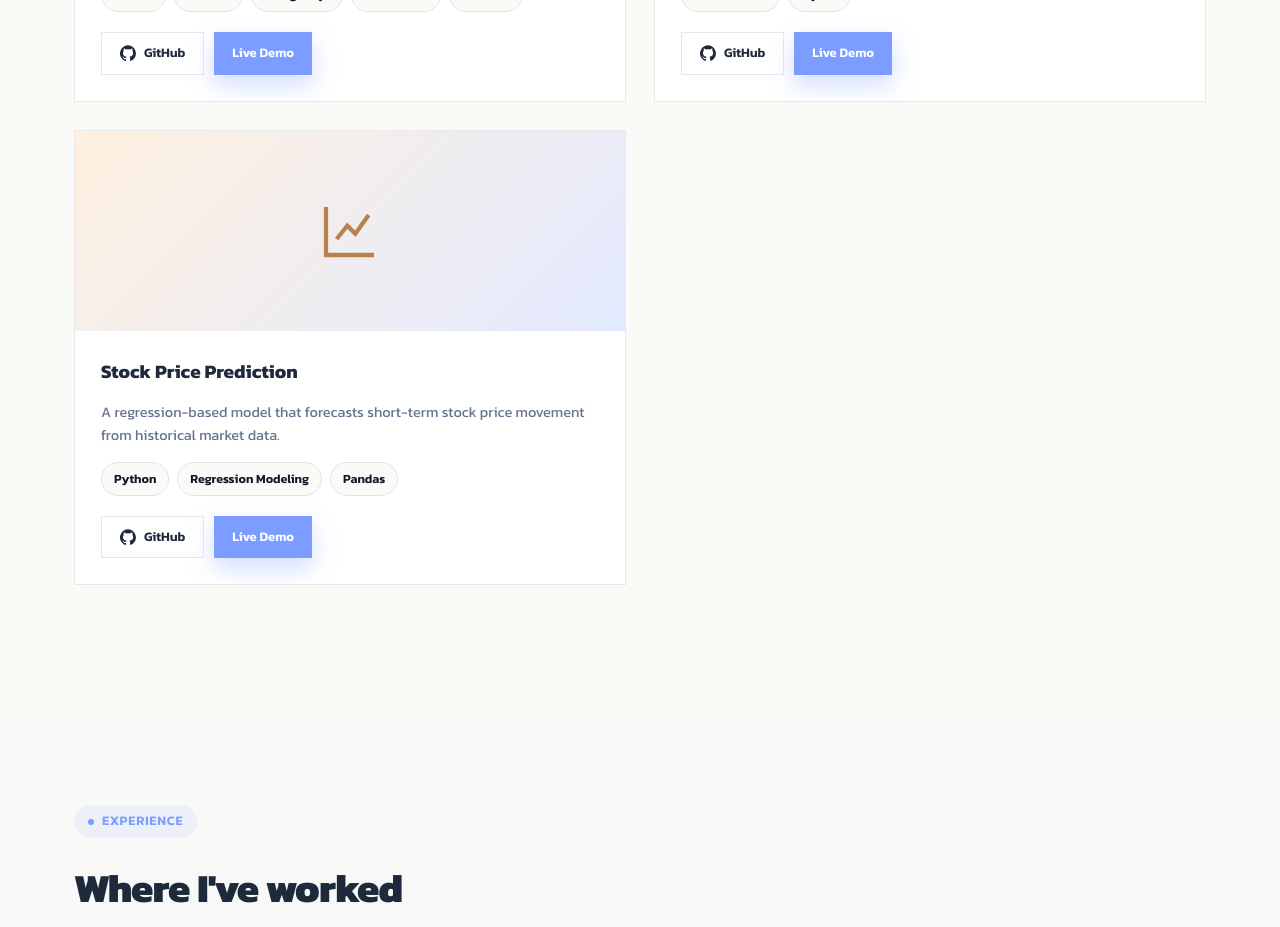
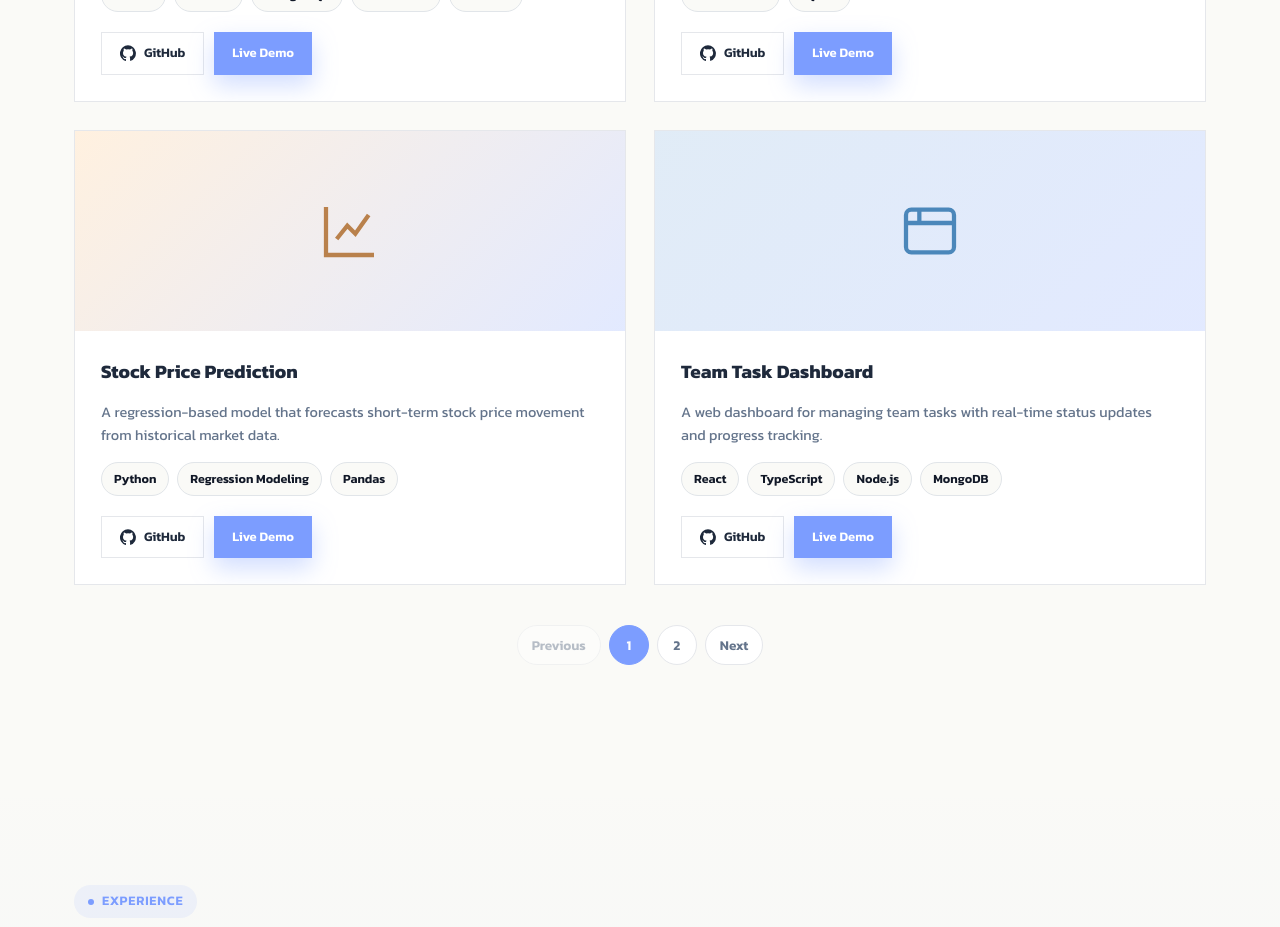
Before and after one commit to Threeraput/portfolio_web, a React (Vite) app: page / in a window 1280 px wide. Shown: the part 3080-4007 px from the top of the page. Built offline with nearby package versions, Linux system fonts and the light colour scheme.

Commit message:
pagination

```diff
--- a/src/components/Projects.tsx
+++ b/src/components/Projects.tsx
@@ -2,8 +2,11 @@ import { useState } from 'react'
 import { useScrollReveal } from '../hooks/useScrollReveal'
 import { useLanguage } from '../context/LanguageContext'
 
+const PROJECTS_PER_PAGE = 4
+
 export default function Projects() {
   const [activeFilter, setActiveFilter] = useState('all')
+  const [currentPage, setCurrentPage] = useState(1)
   const { ref: headerRef, className: headerClass } = useScrollReveal()
   const { ref: filterRef, className: filterClass } = useScrollReveal()
   const { t } = useLanguage()
@@ -66,6 +69,63 @@ export default function Projects() {
       descriptionKey: 'projects.items.stockPrediction.description',
       stack: ['Python', 'Regression Modeling', 'Pandas'],
     },
+    {
+      id: 4,
+      category: 'web',
+      icon: (
+        <svg
+          viewBox="0 0 24 24"
+          fill="none"
+          stroke="#3B7DB4"
+          strokeWidth="1.6"
+        >
+          <rect x="3" y="4" width="18" height="16" rx="2" />
+          <path d="M3 9h18M8 4v5" />
+        </svg>
+      ),
+      bgGradient: 'linear-gradient(135deg,rgba(168,200,230,.35),rgba(var(--primary-rgb),.22))',
+      titleKey: 'projects.items.taskDashboard.title',
+      descriptionKey: 'projects.items.taskDashboard.description',
+      stack: ['React', 'TypeScript', 'Node.js', 'MongoDB'],
+    },
+    {
+      id: 5,
+      category: 'web',
+      icon: (
+        <svg
+          viewBox="0 0 24 24"
+          fill="none"
+          stroke="#8C5CB4"
+          strokeWidth="1.6"
+        >
+          <path d="M4 4h16v12H8l-4 4Z" />
+          <path d="M8 9h8M8 12h5" />
+        </svg>
+      ),
+      bgGradient: 'linear-gradient(135deg,rgba(216,180,230,.35),rgba(var(--primary-rgb),.22))',
+      titleKey: 'projects.items.chatSupport.title',
+      descriptionKey: 'projects.items.chatSupport.description',
+      stack: ['Next.js', 'Socket.IO', 'Redis'],
+    },
+    {
+      id: 6,
+      category: 'data',
+      icon: (
+        <svg
+          viewBox="0 0 24 24"
+          fill="none"
+          stroke="#B4405C"
+          strokeWidth="1.6"
+        >
+          <circle cx="12" cy="12" r="9" />
+          <path d="M12 7v5l3 3" />
+        </svg>
+      ),
+      bgGradient: 'linear-gradient(135deg,rgba(230,180,190,.35),rgba(var(--primary-rgb),.22))',
+      titleKey: 'projects.items.sentimentAnalysis.title',
+      descriptionKey: 'projects.items.sentimentAnalysis.description',
+      stack: ['Python', 'NLP', 'Scikit-learn'],
+    },
   ]
 
   const filters = [
@@ -79,6 +139,22 @@ export default function Projects() {
     activeFilter === 'all'
       ? projects
       : projects.filter((p) => p.category === activeFilter)
+
+  const totalPages = Math.ceil(filteredProjects.length / PROJECTS_PER_PAGE)
+  const paginatedProjects = filteredProjects.slice(
+    (currentPage - 1) * PROJECTS_PER_PAGE,
+    currentPage * PROJECTS_PER_PAGE
+  )
+
+  const handleFilterChange = (value: string) => {
+    setActiveFilter(value)
+    setCurrentPage(1)
+  }
+
+  const goToPage = (page: number) => {
+    setCurrentPage(page)
+    document.getElementById('projectGrid')?.scrollIntoView({ behavior: 'smooth', block: 'start' })
+  }
 
   return (
     <section className="projects" id="projects">
@@ -100,7 +176,7 @@ export default function Projects() {
             <button
               key={filter.value}
               className={`filter-btn ${activeFilter === filter.value ? 'active' : ''}`}
-              onClick={() => setActiveFilter(filter.value)}
+              onClick={() => handleFilterChange(filter.value)}
             >
               {t(filter.labelKey)}
             </button>
@@ -108,7 +184,7 @@ export default function Projects() {
         </div>
 
         <div className="project-grid stagger" id="projectGrid">
-          {filteredProjects.map((project, i) => (
+          {paginatedProjects.map((project, i) => (
             <div
               key={project.id}
               className="project-card reveal is-visible"
@@ -150,6 +226,34 @@ export default function Projects() {
             </div>
           ))}
         </div>
+
+        {totalPages > 1 && (
+          <div className="pagination">
+            <button
+              className="pagination-btn"
+              onClick={() => goToPage(currentPage - 1)}
+              disabled={currentPage === 1}
+            >
+              {t('projects.pagination.prev')}
+            </button>
+            {Array.from({ length: totalPages }, (_, i) => i + 1).map((page) => (
+              <button
+                key={page}
+                className={`pagination-btn pagination-num ${page === currentPage ? 'active' : ''}`}
+                onClick={() => goToPage(page)}
+              >
+                {page}
+              </button>
+            ))}
+            <button
+              className="pagination-btn"
+              onClick={() => goToPage(currentPage + 1)}
+              disabled={currentPage === totalPages}
+            >
+              {t('projects.pagination.next')}
+            </button>
+          </div>
+        )}
       </div>
     </section>
   )
--- a/src/i18n/en.json
+++ b/src/i18n/en.json
@@ -69,6 +69,10 @@
       "data": "Data / ML"
     },
     "liveDemo": "Live Demo",
+    "pagination": {
+      "prev": "Previous",
+      "next": "Next"
+    },
     "items": {
       "faceAttendance": {
         "title": "Face Attendance Application",
@@ -81,6 +85,18 @@
       "stockPrediction": {
         "title": "Stock Price Prediction",
         "description": "A regression-based model that forecasts short-term stock price movement from historical market data."
+      },
+      "taskDashboard": {
+        "title": "Team Task Dashboard",
+        "description": "A web dashboard for managing team tasks with real-time status updates and progress tracking."
+      },
+      "chatSupport": {
+        "title": "Live Chat Support Widget",
+        "description": "An embeddable customer support chat widget with real-time messaging and ticket history."
+      },
+      "sentimentAnalysis": {
+        "title": "Sentiment Analysis Tool",
+        "description": "An NLP tool that classifies customer review sentiment to surface product feedback trends."
       }
     }
   },
--- a/src/i18n/th.json
+++ b/src/i18n/th.json
@@ -69,6 +69,10 @@
       "data": "ข้อมูล / ML"
     },
     "liveDemo": "ดูตัวอย่าง",
+    "pagination": {
+      "prev": "ก่อนหน้า",
+      "next": "ถัดไป"
+    },
     "items": {
       "faceAttendance": {
         "title": "ระบบเช็กชื่อด้วยใบหน้า",
@@ -81,6 +85,18 @@
       "stockPrediction": {
         "title": "ทำนายราคาหุ้น",
         "description": "โมเดลรีเกรสชันสำหรับทำนายแนวโน้มราคาหุ้นระยะสั้นจากข้อมูลตลาดย้อนหลัง"
+      },
+      "taskDashboard": {
+        "title": "แดชบอร์ดจัดการงานทีม",
+        "description": "เว็บแดชบอร์ดสำหรับจัดการงานของทีม พร้อมอัปเดตสถานะและติดตามความคืบหน้าแบบเรียลไทม์"
+      },
+      "chatSupport": {
+        "title": "วิดเจ็ตแชทซัพพอร์ตลูกค้า",
+        "description": "วิดเจ็ตแชทสำหรับฝังในเว็บ ใช้ตอบลูกค้าแบบเรียลไทม์พร้อมประวัติการสนทนา"
+      },
+      "sentimentAnalysis": {
+        "title": "เครื่องมือวิเคราะห์ความรู้สึกจากรีวิว",
+        "description": "เครื่องมือ NLP ที่จำแนกความรู้สึกจากรีวิวลูกค้า เพื่อดูแนวโน้มฟีดแบ็กของสินค้า"
       }
     }
   },
--- a/src/index.css
+++ b/src/index.css
@@ -767,6 +767,48 @@ section {
   gap: 28px;
 }
 
+.pagination {
+  display: flex;
+  align-items: center;
+  justify-content: center;
+  gap: 8px;
+  flex-wrap: wrap;
+  margin-top: 40px;
+}
+
+.pagination-btn {
+  min-width: 40px;
+  height: 40px;
+  padding: 0 14px;
+  border-radius: 999px;
+  font-size: 13.5px;
+  font-weight: 600;
+  background: var(--surface);
+  border: 1px solid var(--border);
+  color: var(--subtext);
+  transition: all 0.3s var(--ease);
+}
+
+.pagination-btn:hover:not(:disabled) {
+  border-color: var(--primary);
+  color: var(--text);
+}
+
+.pagination-btn:disabled {
+  opacity: 0.45;
+  cursor: not-allowed;
+}
+
+.pagination-num {
+  padding: 0;
+}
+
+.pagination-num.active {
+  background: var(--primary);
+  color: #fff;
+  border-color: var(--primary);
+}
+
 .project-card {
   background: var(--surface);
   border: 1px solid var(--border);
```
Also changed, not shown: 1 other file (tests, documents, lock files or other folders).
